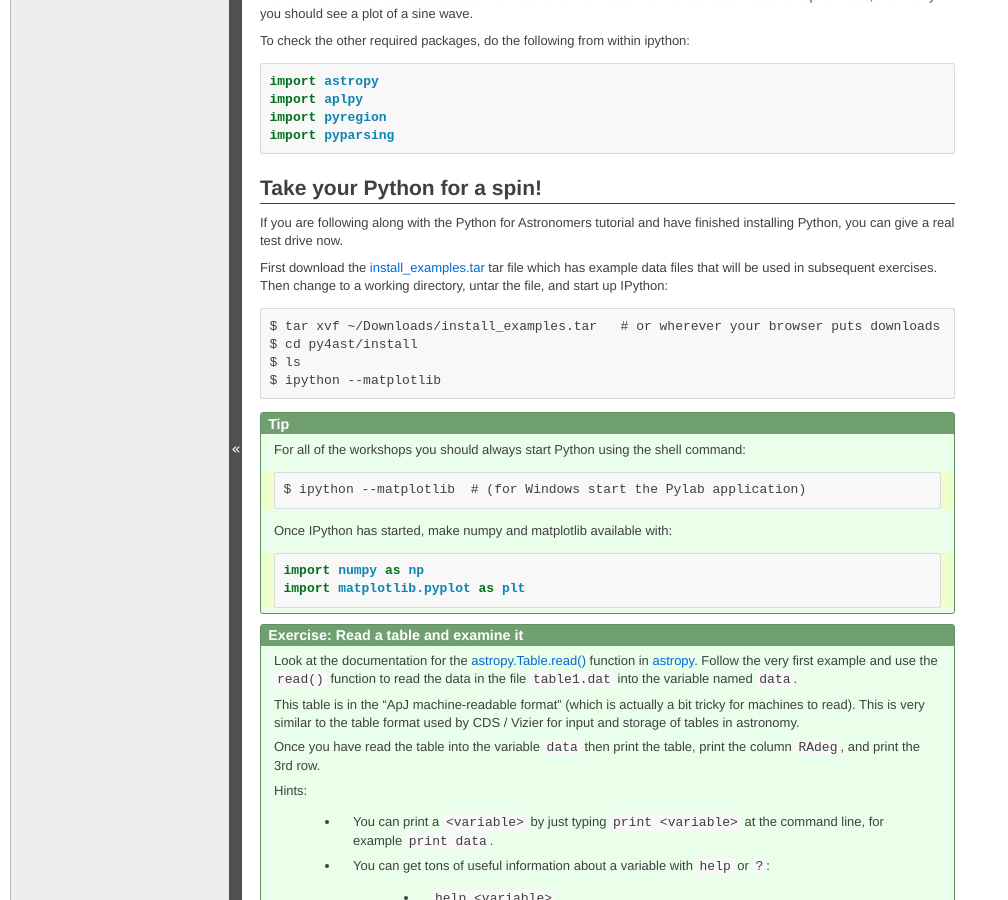
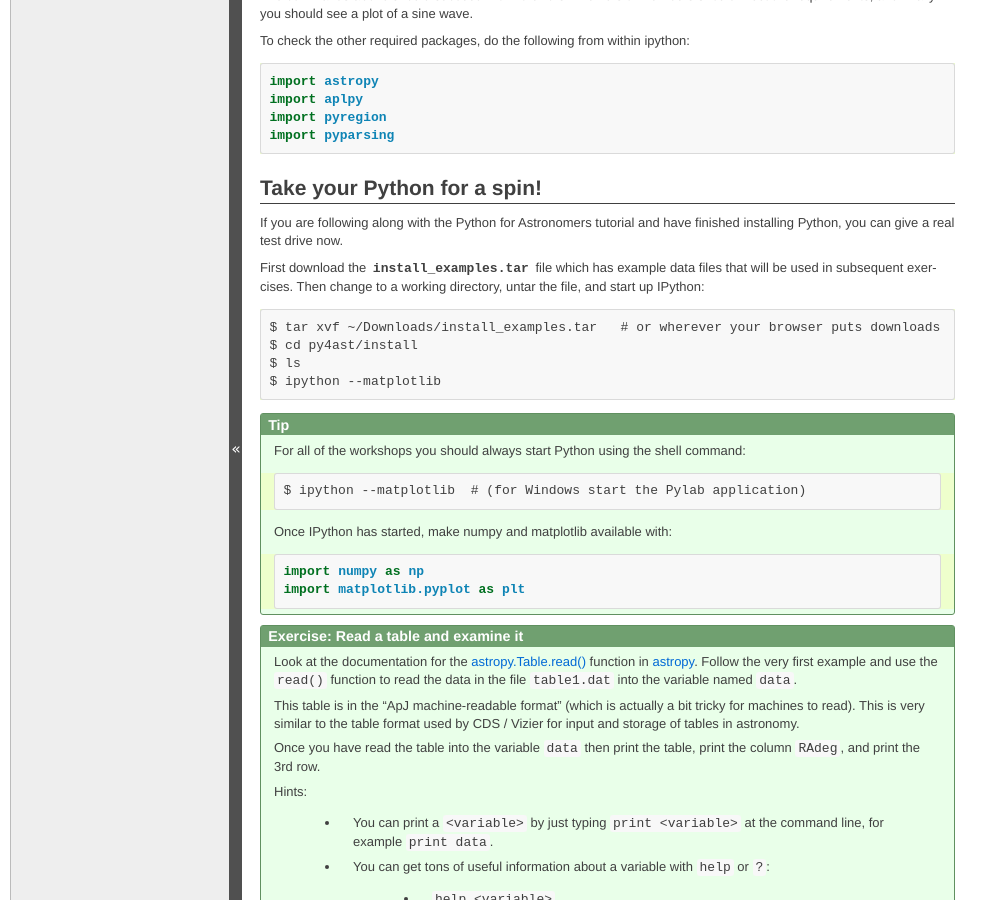
Before and after one commit to python4astronomers/python4astronomers, a Sphinx documentation site: the page built from source/installation/python_install.rst, in a window 1280 px wide and 900 px high, scrolled down 1630 px. Shown: the whole window, without its empty margins (0-1008 px from the left). Built offline with Sphinx 7.4.7, drawn with Linux system fonts in a browser that asks for light colours; formulas are drawn with MathJax 3; some of the changed lines change nothing that is shown.

Commit message:
Move install_examples.tar to downloads and fix link

```diff
--- a/source/installation/python_install.rst
+++ b/source/installation/python_install.rst
@@ -140,7 +140,7 @@
 If you are following along with the Python for Astronomers tutorial and have
 finished installing Python, you can give a real test drive now.
 
-First download the `<install_examples.tar>`_ tar file which has example data
+First download the :download:`install_examples.tar <../downloads/install_examples.tar>` file which has example data
 files that will be used in subsequent exercises.
 Then change to a working directory, untar the file, and start up IPython::
 
```
Also changed, not shown: 2 other files.
